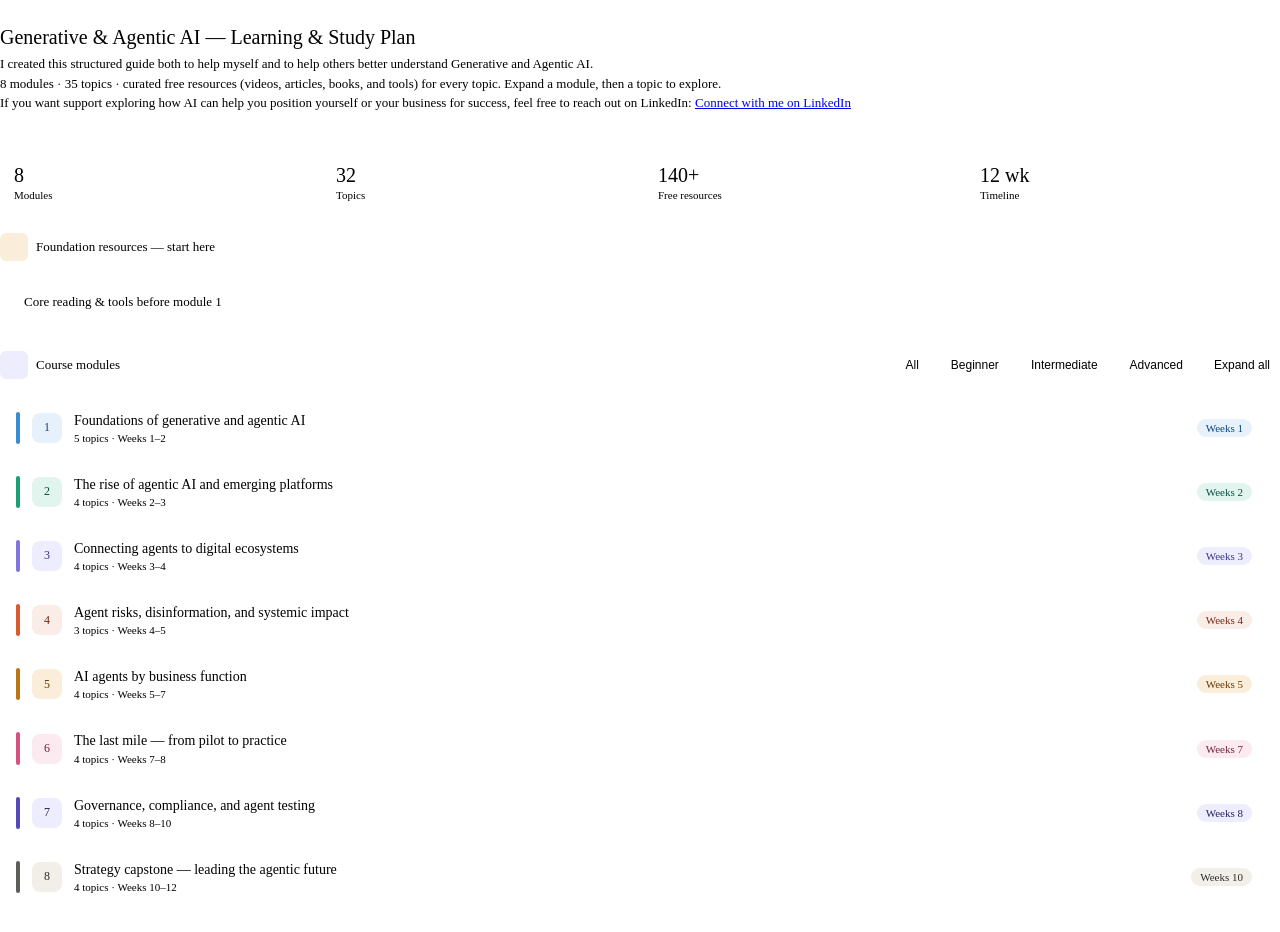
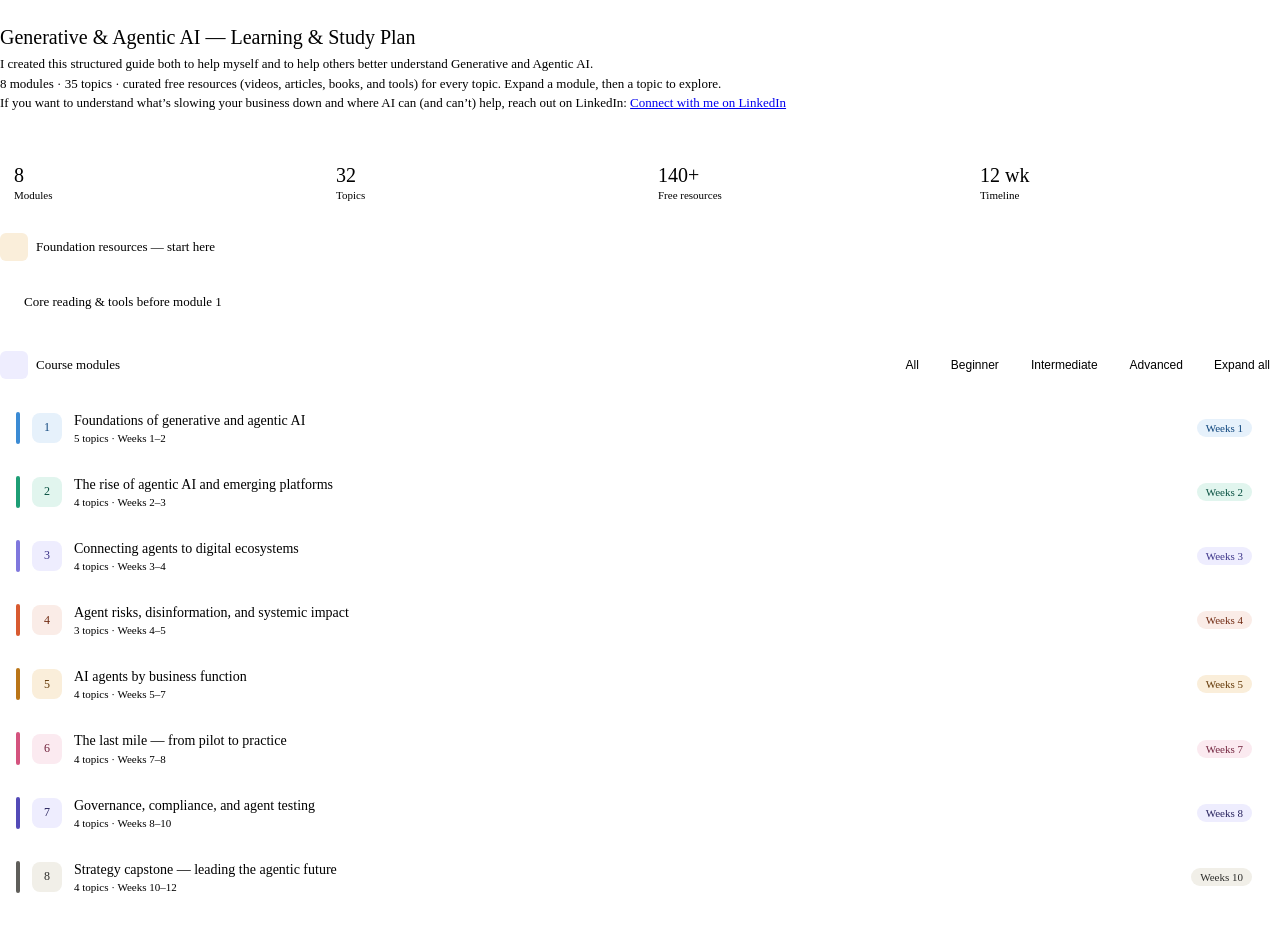
Before and after one commit to hhoumane/Generative-Agentic-AI, a plain HTML site: page index.html in a window 1280 px wide. Drawn offline with Linux system fonts and the light colour scheme.

Commit message:
Update index.html
improve the wording

```diff
--- a/index.html
+++ b/index.html
@@ -104,8 +104,7 @@
     <p>
         8 modules · 35 topics · curated free resources (videos, articles, books, and tools) for every topic. Expand a module, then a topic to explore.
     </p>
-    <p>
-        If you want support exploring how AI can help you position yourself or your business for success, feel free to reach out on LinkedIn:
+    <p> If you want to understand what’s slowing your business down and where AI can (and can’t) help, reach out on LinkedIn:
         <a href="https://www.linkedin.com/in/hhoumane/" target="_blank">Connect with me on LinkedIn</a>
     </p>
   </div>
```
